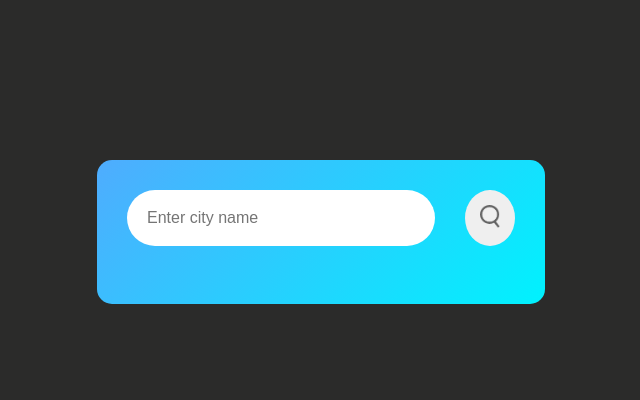
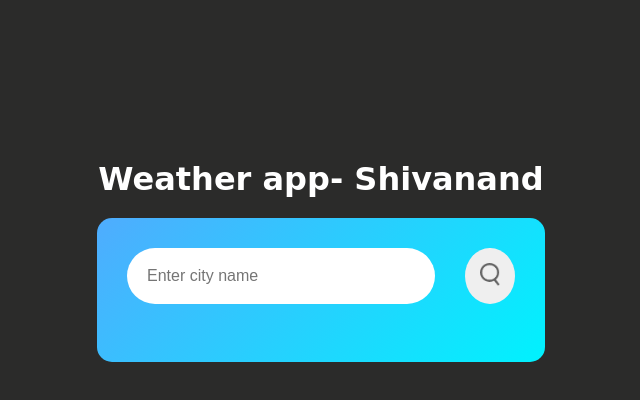
Before and after one commit to shivanand-aradhya/javascript-projects, a plain HTML site: page weather app/weather.html in a window 1280 px wide. Shown: the whole page, without its empty margins (319-959 px from the left). Drawn offline with Linux system fonts and the light colour scheme.

Commit message:
Added heading.

```diff
--- a/weather app/weather.html
+++ b/weather app/weather.html
@@ -8,6 +8,7 @@
 </head>
 <body>
     <div class="container">
+        <h1>Weather app- Shivanand</h1>
         <div class="weather-wrapper">
             <div class="input-div">
                 <input id="input-location" type="text" placeholder="Enter city name">
--- a/weather app/weather.scss
+++ b/weather app/weather.scss
@@ -13,8 +13,12 @@
     display: flex;
     flex-direction: column;
     align-items: center;
-    // justify-content: center;
     padding-top: 20vh;
+
+    h1 {
+        font-family: cursive;
+        padding-bottom: 20px;
+    }
 
     .weather-wrapper {
         background: linear-gradient(135deg, #4facfe, #00f2fe);
```
Also changed, not shown: weather app/weather.css, 1 other file.
